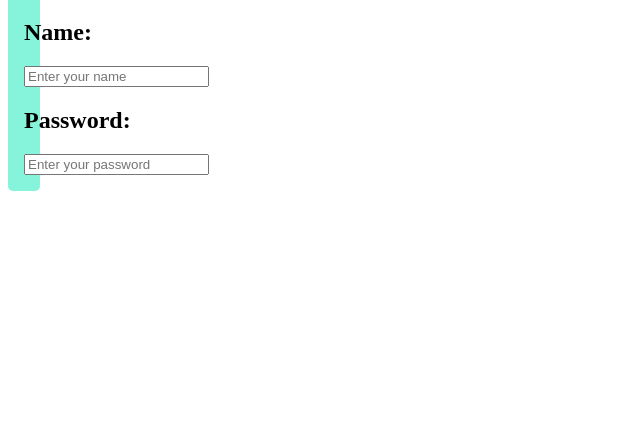
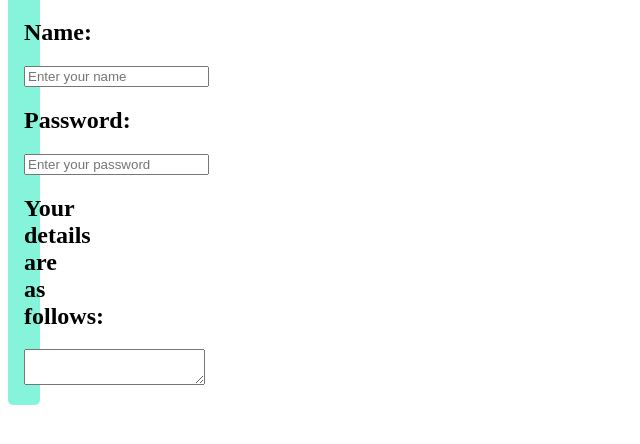
Before and after one commit to sachindjaiswal/Login-Web-app, a website: page index.html in a window 1280 px wide. Shown: the part 122-566 px from the top of the page, without its empty margins (0-640 px from the left). Drawn offline with Linux system fonts and the light colour scheme.

Commit message:
Chnages made in frontend

```diff
--- a/index.html
+++ b/index.html
@@ -17,6 +17,8 @@
           <input type="text" placeholder="Enter your password" />
         </div>
       </div>
+      <h2>Your details are as follows: </h2>
+      <textarea></textarea>
     </div>
   </body>
 </html>
--- a/style.css
+++ b/style.css
@@ -5,6 +5,7 @@
    padding:1rem;
    border-radius: 5px;
    text-align: center;
+   position: relative;
 }
 
 .main{
```
